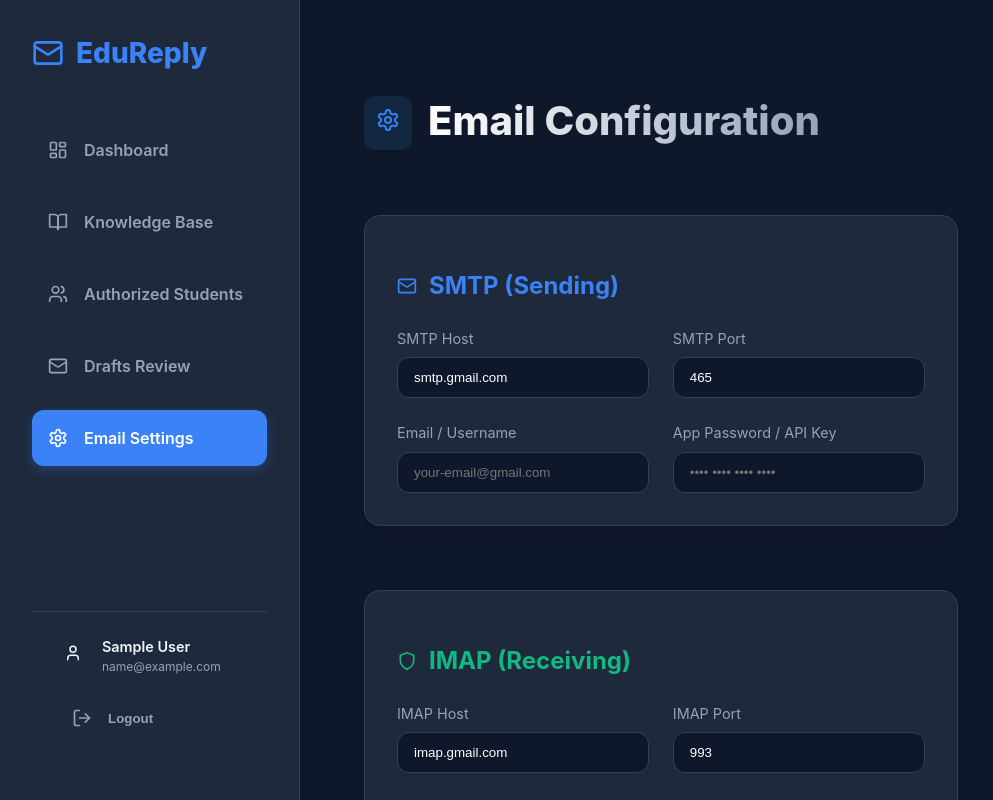
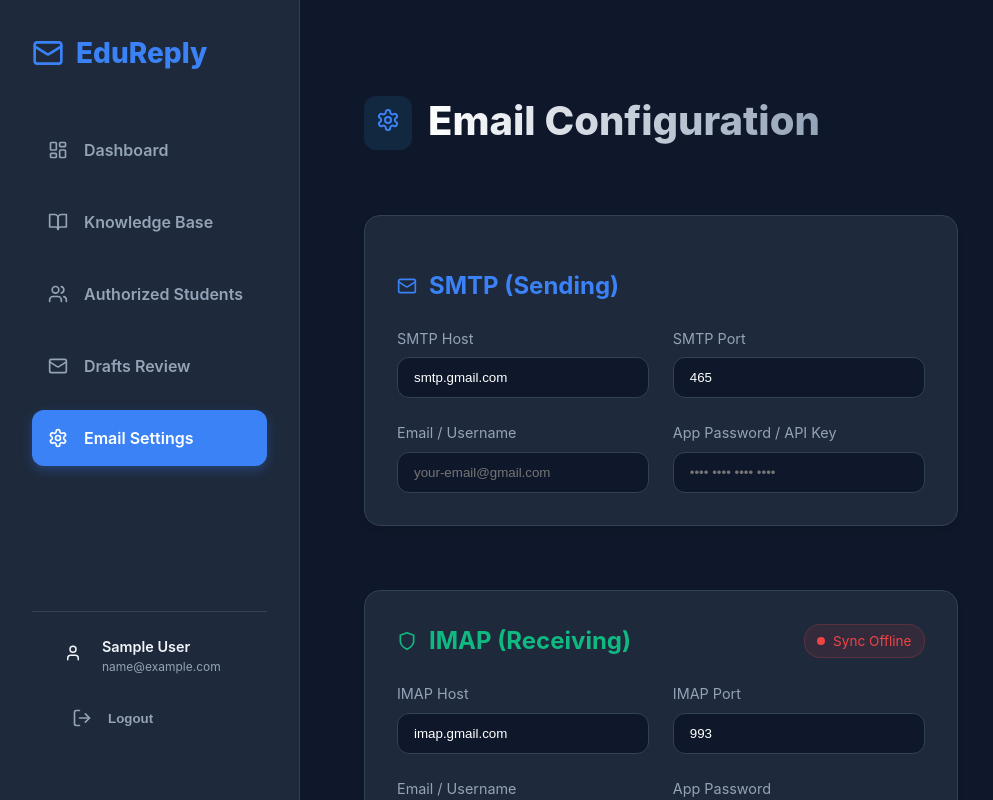
Before and after one commit to TOS2020/EduReply, a React (Vite) app in the folder client/: page /settings in a window 1280 px wide. Shown: the top 800 px of the page, without its empty margins (0-993 px from the left). Built offline with nearby package versions, Linux system fonts and the light colour scheme; no server answers; sample sign-in values are in the browser's storage.

Commit message:
Enhance: Add real-time IMAP sync status indicator and robustness fixes

```diff
--- a/client/src/pages/Settings.tsx
+++ b/client/src/pages/Settings.tsx
@@ -11,6 +11,7 @@ export default function Settings() {
     const [isSaving, setIsSaving] = useState(false);
     const [isTesting, setIsTesting] = useState(false);
     const [isTestingImap, setIsTestingImap] = useState(false);
+    const [isSyncActive, setIsSyncActive] = useState(false);
 
     useEffect(() => {
         if (!token) return;
@@ -25,6 +26,23 @@ export default function Settings() {
             }
         })
         .catch(err => console.error("Failed to load settings:", err));
+    }, [token]);
+
+    useEffect(() => {
+        if (!token) return;
+
+        const checkStatus = () => {
+            fetch(`${API_BASE_URL}/api/user/imap-status`, {
+                headers: { 'Authorization': `Bearer ${token}` }
+            })
+            .then(res => res.json())
+            .then(data => setIsSyncActive(data.isActive))
+            .catch(() => setIsSyncActive(false));
+        };
+
+        checkStatus();
+        const interval = setInterval(checkStatus, 10000);
+        return () => clearInterval(interval);
     }, [token]);
 
     const handleSave = async (e: React.FormEvent) => {
@@ -173,9 +191,31 @@ export default function Settings() {
 
                 {/* IMAP Settings */}
                 <div className="card">
-                    <h2 style={{ marginBottom: '1.5rem', display: 'flex', alignItems: 'center', gap: '0.75rem', color: 'var(--accent-green)' }}>
-                        <Shield size={20} /> IMAP (Receiving)
-                    </h2>
+                    <div style={{ marginBottom: '1.5rem', display: 'flex', justifyContent: 'space-between', alignItems: 'center' }}>
+                        <h2 style={{ display: 'flex', alignItems: 'center', gap: '0.75rem', color: 'var(--accent-green)', margin: 0 }}>
+                            <Shield size={20} /> IMAP (Receiving)
+                        </h2>
+                        <div style={{
+                            display: 'flex',
+                            alignItems: 'center',
+                            gap: '0.5rem',
+                            fontSize: '0.85rem',
+                            padding: '0.35rem 0.75rem',
+                            borderRadius: '1rem',
+                            background: isSyncActive ? 'rgba(16, 185, 129, 0.1)' : 'rgba(239, 68, 68, 0.1)',
+                            color: isSyncActive ? '#10b981' : '#ef4444',
+                            border: `1px solid ${isSyncActive ? 'rgba(16, 185, 129, 0.2)' : 'rgba(239, 68, 68, 0.2)'}`
+                        }}>
+                            <div style={{
+                                width: '8px',
+                                height: '8px',
+                                borderRadius: '50%',
+                                background: 'currentColor',
+                                animation: isSyncActive ? 'pulse 2s infinite' : 'none'
+                            }} />
+                            {isSyncActive ? 'Real-time Sync Active' : 'Sync Offline'}
+                        </div>
+                    </div>
                     <div style={{ display: 'grid', gridTemplateColumns: '1fr 1fr', gap: '1.5rem' }}>
                         <div style={{ display: 'flex', flexDirection: 'column', gap: '0.5rem' }}>
                             <label style={{ fontSize: '0.9rem', color: 'var(--text-secondary)' }}>IMAP Host</label>
```
Also changed, not shown: 2 other files (tests, documents, lock files or other folders).
